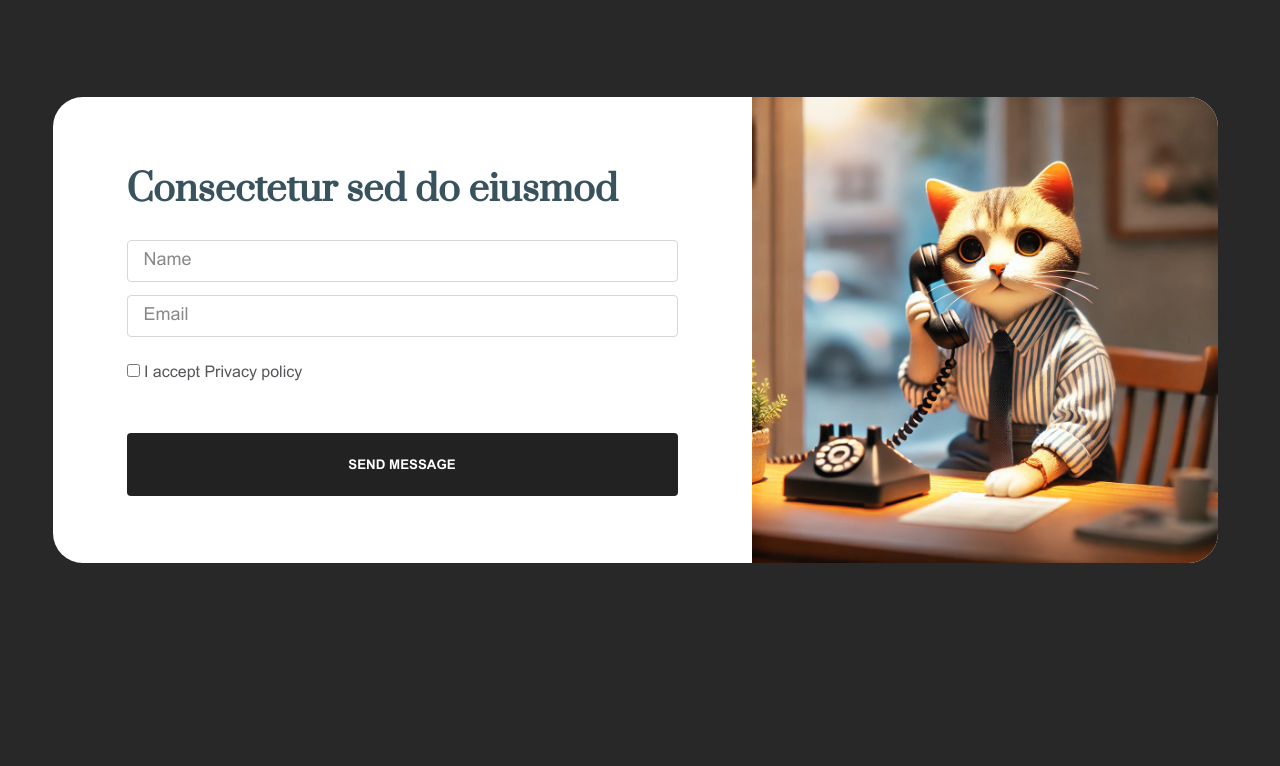
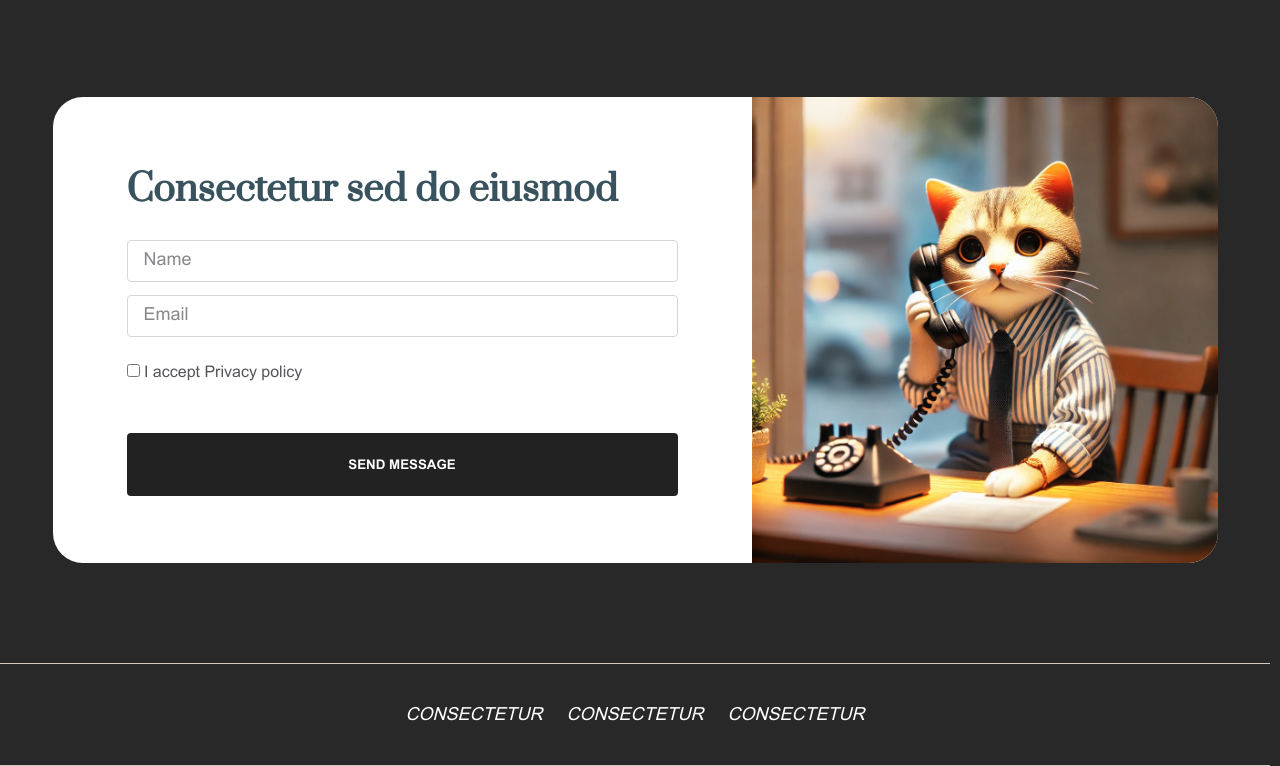
Before and after one commit to annkainova/mst-task, a plain HTML site: page index.html in a window 1280 px wide. Shown: the part 1721-2487 px from the top of the page. Before the commit the page ends 2284 px from the top, so only its background shows below. Drawn offline with Linux system fonts and the light colour scheme.

Commit message:
feat: add navigation section

```diff
--- /dev/null
+++ b/css/navigation.css
@@ -0,0 +1,20 @@
+.navigation {
+  margin-top: 100px;
+  border-top: 1px solid #d5c9be;
+  border-bottom: 1px solid #d5c9be;
+}
+
+.navigation__list {
+  display: flex;
+  flex-wrap: wrap;
+  justify-content: center;
+  gap: 24px;
+  padding: 40px 0;
+}
+
+.navigation__item {
+  font-size: 18px;
+  font-style: italic;
+  text-transform: uppercase;
+  cursor: pointer;
+}
--- a/css/styles.css
+++ b/css/styles.css
@@ -2,6 +2,8 @@
 @import url('banner.css');
 @import url('active.css');
 @import url('form.css');
+@import url('navigation.css');
+@import url('footer.css');
 
 @font-face {
   font-family: 'Prata-Regular';
--- a/index.html
+++ b/index.html
@@ -125,7 +125,13 @@
       </div>
     </section>
 
-
+    <nav class="navigation">
+      <ul class="navigation__list">
+        <li class="navigation__item"><a href="">consectetur</a></li>
+        <li class="navigation__item"><a href="">consectetur</a></li>
+        <li class="navigation__item"><a href="">consectetur</a></li>
+      </ul>
+    </nav>
   </main>
   <footer></footer>
 </body>
```
